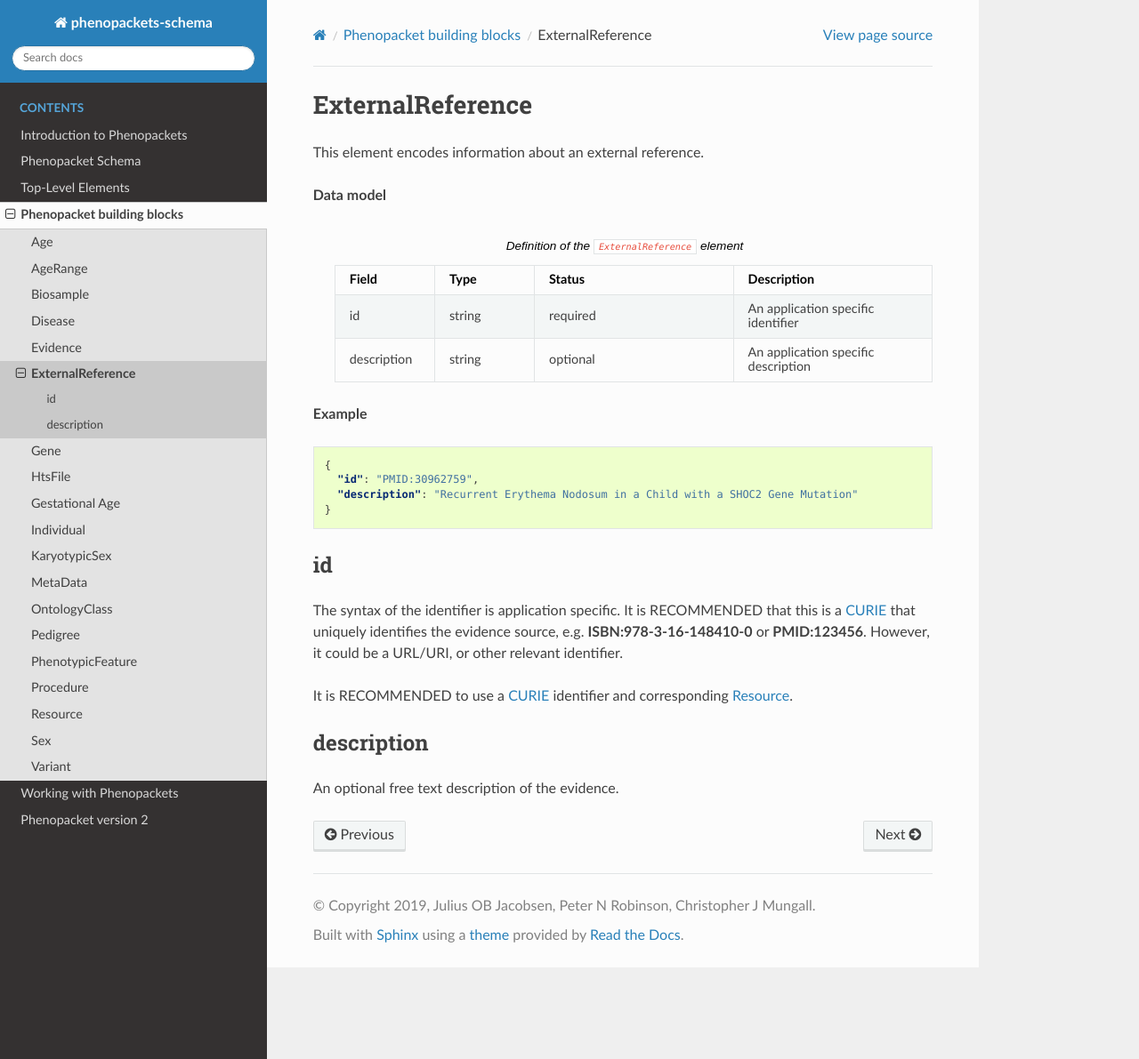
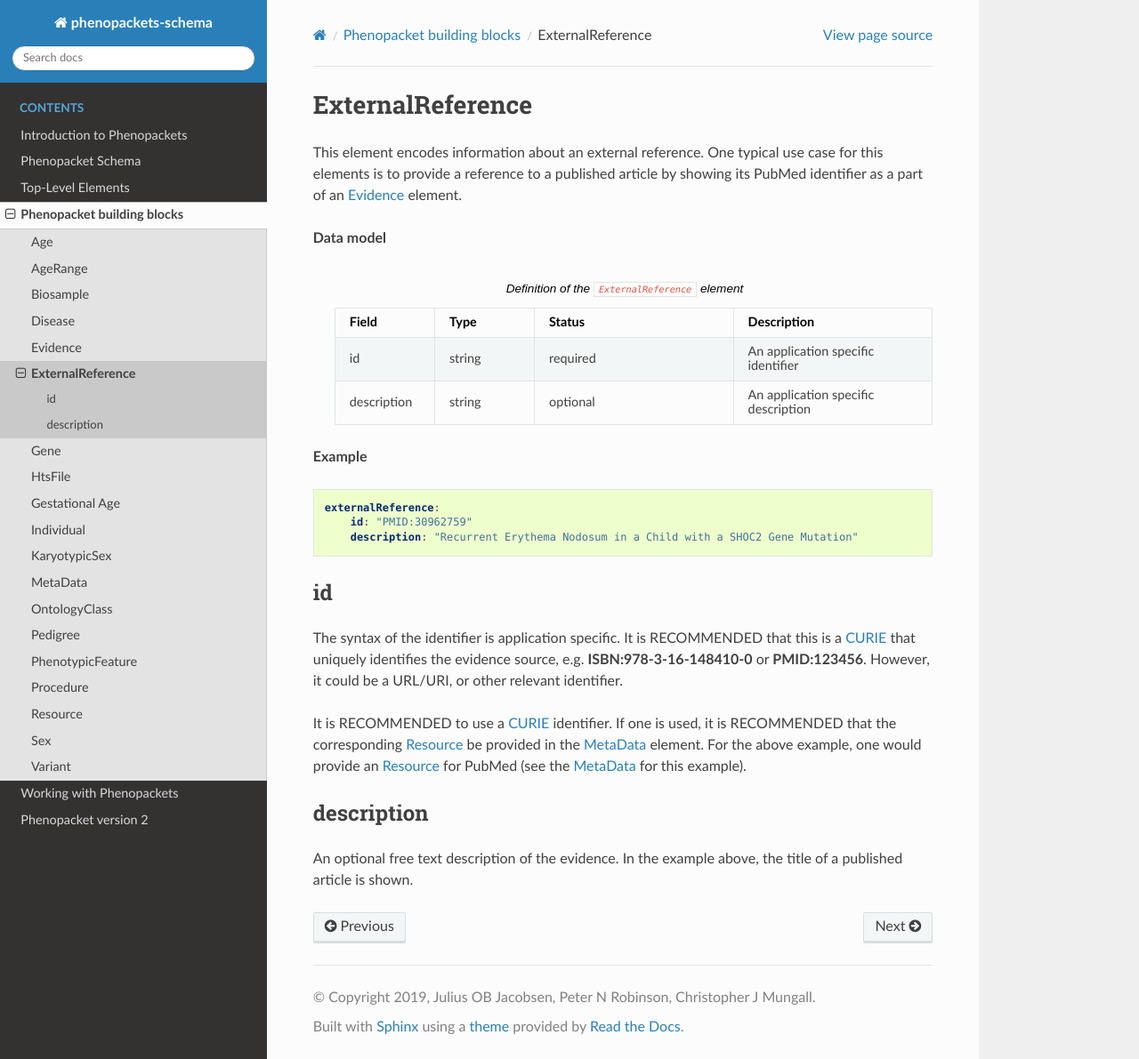
Before and after one commit to phenopackets/phenopacket-schema, a Sphinx documentation site: the page built from docs/externalreference.rst, in a window 1280 px wide and 1191 px high. Shown: the whole window at 89% size. Built offline with Sphinx 7.4.7 and the Read the Docs theme 2.0.0, drawn with Linux system fonts in a browser that asks for light colours; pages that are not in the unit, such as notebooks, are missing from menus.

Commit message:
updating external reference

```diff
--- a/docs/externalreference.rst
+++ b/docs/externalreference.rst
@@ -5,7 +5,9 @@ ExternalReference
 =================
 
 
-This element encodes information about an external reference.
+This element encodes information about an external reference. One typical use case for this elements is
+to provide a reference to a published article by showing its PubMed identifier as a part of
+an :ref:`rstevidence` element.
 
 
 **Data model**
@@ -31,12 +33,12 @@ This element encodes information about an external reference.
 
 **Example**
 
-.. code-block:: json
+.. code-block:: yaml
 
-   {
-     "id": "PMID:30962759",
-     "description": "Recurrent Erythema Nodosum in a Child with a SHOC2 Gene Mutation"
-   }
+    externalReference:
+        id: "PMID:30962759"
+        description: "Recurrent Erythema Nodosum in a Child with a SHOC2 Gene Mutation"
+
 
 
 id
@@ -45,8 +47,10 @@ The syntax of the identifier is application specific. It is RECOMMENDED that thi
 the evidence source, e.g. **ISBN:978-3-16-148410-0** or **PMID:123456**. However, it could be a URL/URI, or other
 relevant identifier.
 
-It is RECOMMENDED to use a :ref:`rstcurie` identifier and corresponding :ref:`rstresource`.
+It is RECOMMENDED to use a :ref:`rstcurie` identifier. If one is used, it is RECOMMENDED that the corresponding
+:ref:`rstresource` be provided in the :ref:`rstmetadata` element. For the above example, one would provide
+an :ref:`rstresource` for PubMed (see the :ref:`rstmetadata` for this example).
 
 description
 ~~~~~~~~~~~
-An optional free text description of the evidence.
+An optional free text description of the evidence. In the example above, the title of a published article is shown.
```
